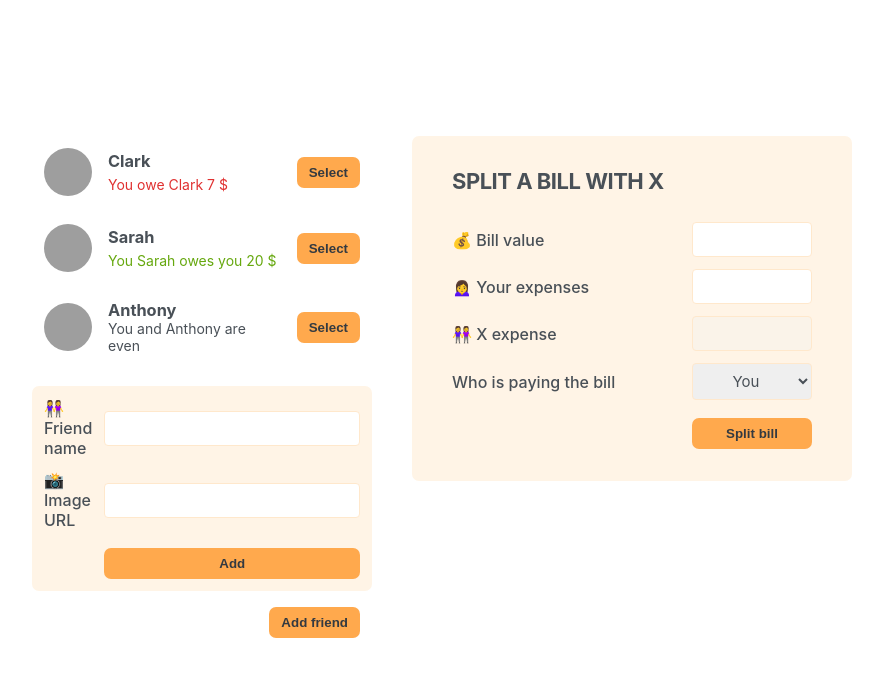
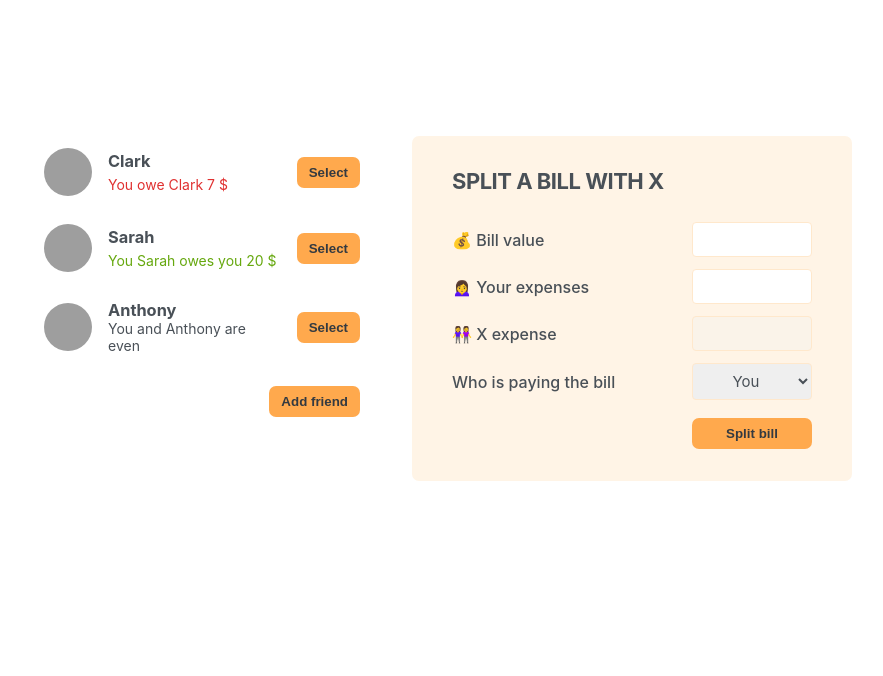
Before and after one commit to plamenggg/Eat-And-Split, a React (Vite) app in the folder EatAndSplit/: page / in a window 1280 px wide. Shown: the top 676 px of the page, without its empty margins (198-1081 px from the left). Built offline with nearby package versions, Linux system fonts and the light colour scheme; grey boxes are pictures that could not be loaded.

Commit message:
Implemented the functionality of displaying and hiding the friend form

```diff
--- a/EatAndSplit/src/App.jsx
+++ b/EatAndSplit/src/App.jsx
@@ -2,14 +2,22 @@
 import FormAddFriend from "./components/FormAddFriend"
 import FormSplitBill from "./components/FormSplitBill"
 import Friendslist from "./components/Friendslist"
+import {useState} from 'react'
 
 function App() {
+
+  const [showAddFriend, setShowAddFriend] = useState(false);
+
+  function handleShowAddFriend() {
+    setShowAddFriend(!showAddFriend);
+  }
+
   return (
     <div className = 'app'>
         <div className = 'sidebar'>
           <Friendslist />
-          <FormAddFriend />
-          <Button>Add friend</Button>
+          {showAddFriend && <FormAddFriend />}
+          <Button onClick={handleShowAddFriend}>{showAddFriend ? 'Close' : 'Add friend'}</Button>
         </div>
         <FormSplitBill />
     </div>
--- a/EatAndSplit/src/components/Button.jsx
+++ b/EatAndSplit/src/components/Button.jsx
@@ -1,7 +1,7 @@
 /* eslint-disable react/prop-types */
-function Button({children}) {
+function Button({children, onClick}) {
     return (
-        <button className = 'button'>{children}</button>
+        <button className = 'button' onClick={onClick}>{children}</button>
     )
 }
 
```
